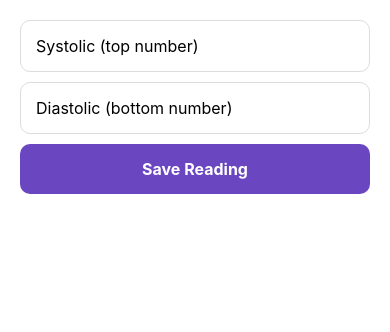
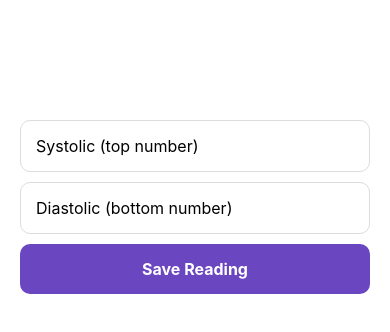
Before and after one commit to GlucoCorp/GlucoCorp-Mobile-App, a React Native app in the folder glucorp/: screen /BloodPressure in a window 390 px wide. Shown: the top 332 px of the page. Built offline with nearby package versions, Linux system fonts and the light colour scheme.

Commit message:
Add SafeAreaView

```diff
--- a/glucorp/screens/BloodPressure.js
+++ b/glucorp/screens/BloodPressure.js
@@ -7,6 +7,7 @@
   StyleSheet,
   FlatList,
   Alert,
+  SafeAreaView,
 } from 'react-native';
 /* import { supabase } from '../lib/supabase'; */
 
@@ -61,6 +62,7 @@
   }, []);
 
   return (
+    <SafeAreaView style={styles.container}>
     <View style={styles.container}>
       <View style={styles.inputContainer}>
         <TextInput
@@ -95,6 +97,7 @@
         )}
       />
     </View>
+    </SafeAreaView>
   );
 }
 
@@ -105,7 +108,7 @@
     backgroundColor: '#fff',
   },
   inputContainer: {
-    marginBottom: 20,
+    marginTop: 100,
   },
   input: {
     borderWidth: 1,
--- a/glucorp/screens/Dashbord.js
+++ b/glucorp/screens/Dashbord.js
@@ -44,7 +44,7 @@
   ];
 
   return (
-    <SafeAreaView style={styles.safeArea}>
+    <SafeAreaView style={styles.container}>
       <ScrollView contentContainerStyle={styles.container}>
         <View style={styles.grid}>
           {menuItems.map((item, index) => (
--- a/glucorp/screens/GlucoseTracking.js
+++ b/glucorp/screens/GlucoseTracking.js
@@ -7,6 +7,7 @@
   StyleSheet,
   FlatList,
   Alert,
+  SafeAreaView,
 } from 'react-native';
 /* import { supabase } from '../lib/supabase'; */
 
@@ -57,6 +58,7 @@
   }, []);
 
   return (
+    <SafeAreaView style={styles.container}>
     <View style={styles.container}>
       <View style={styles.inputContainer}>
         <TextInput
@@ -84,6 +86,7 @@
         )}
       />
     </View>
+    </SafeAreaView>
   );
 }
 
@@ -94,7 +97,7 @@
     backgroundColor: '#fff',
   },
   inputContainer: {
-    marginBottom: 20,
+    marginTop: 100,
   },
   input: {
     borderWidth: 1,
--- a/glucorp/screens/babydev.js
+++ b/glucorp/screens/babydev.js
@@ -6,6 +6,7 @@
   StyleSheet,
   Image,
 } from 'react-native';
+import { SafeAreaView } from 'react-native-safe-area-context';
 
 const weeklyData = [
   {
@@ -52,6 +53,7 @@
 
 export default function BabyDevelopment() {
   return (
+    <SafeAreaView style={styles.container}>
     <ScrollView style={styles.container}>
       <Text style={styles.title}>Baby Development Timeline</Text>
       {weeklyData.map((item, index) => (
@@ -62,6 +64,7 @@
         </View>
       ))}
     </ScrollView>
+    </SafeAreaView>
   );
 }
 
--- a/glucorp/screens/babykicks.js
+++ b/glucorp/screens/babykicks.js
@@ -104,7 +104,7 @@
 const styles = StyleSheet.create({
   container: {
     flex: 1,
-    padding: 20,
+    padding: 100,
     backgroundColor: '#fff',
   },
   recordButton: {
```
